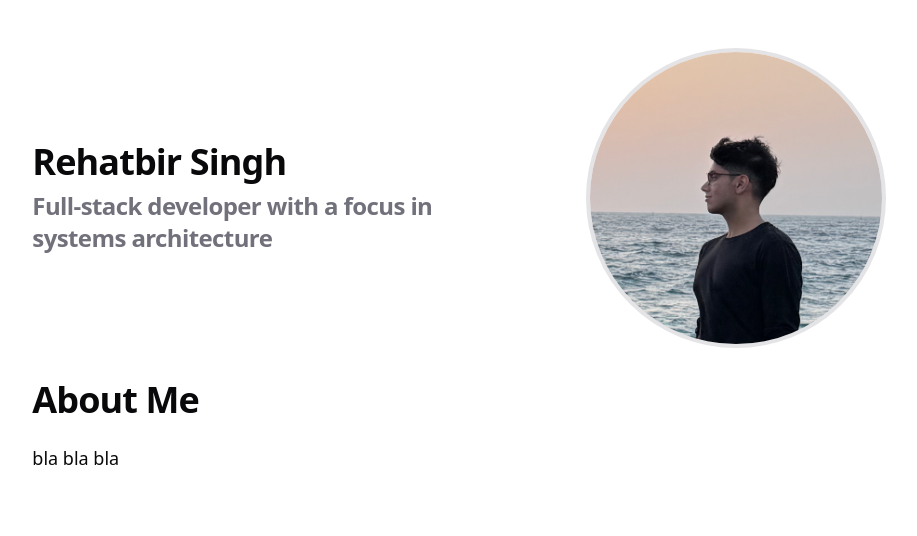
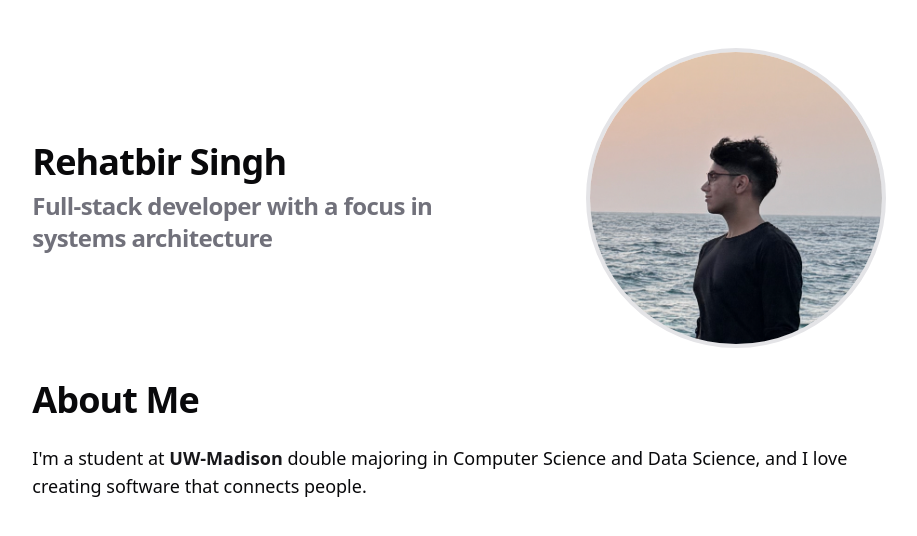
Before and after one commit to MysteryCoder456/rehatsingh.cv, a Next.js app: page / in a window 1280 px wide. Shown: the top 536 px of the page, without its empty margins (181-1098 px from the left). Built offline with nearby package versions, Linux system fonts and the light colour scheme.

Commit message:
feat: added inspirational about me text and a link to my university

```diff
--- a/app/globals.css
+++ b/app/globals.css
@@ -147,4 +147,8 @@
   blockquote {
     @apply mt-6 border-l-2 pl-6 italic;
   }
+
+  a {
+    @apply text-accent-foreground font-semibold;
   }
+}
--- a/app/page.tsx
+++ b/app/page.tsx
@@ -1,7 +1,9 @@
 import Image from "next/image";
+import Link from "next/link";
 
 export default function Home() {
   const photoSize = 300;
+  const universityWebsite = "https://www.wisc.edu/";
 
   return (
     <main className="h-full flex flex-col gap-8 py-8">
@@ -24,7 +26,14 @@ export default function Home() {
 
       <section>
         <h1>About Me</h1>
-        <p>bla bla bla</p>
+        <p>
+          I'm a student at{" "}
+          <Link href={universityWebsite} prefetch={false} target="_blank">
+            UW-Madison
+          </Link>{" "}
+          double majoring in Computer Science and Data Science, and I love
+          creating software that connects people.
+        </p>
       </section>
     </main>
   );
```
Lines whose indentation alone changed are shown as unchanged.
